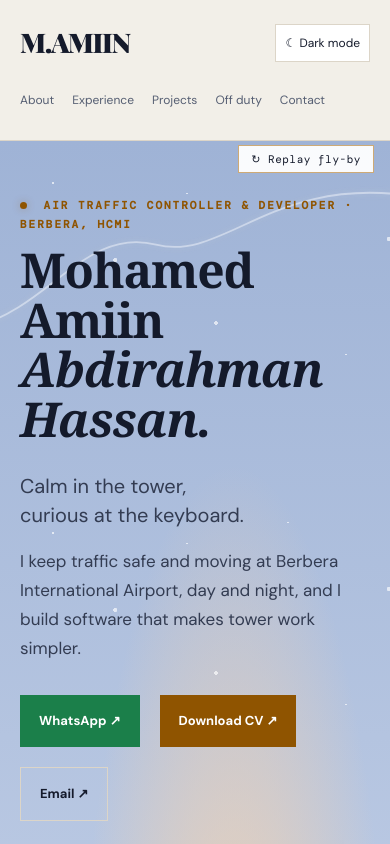
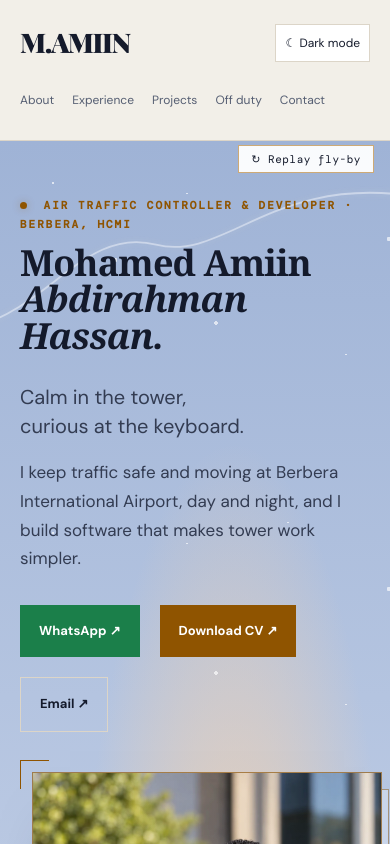
Before and after one commit to MohAmiin/MohAmiin.github.io, a Next.js app in the folder site/: page / in a window 390 px wide. Shown: the top 844 px of the page. Built offline with nearby package versions, Linux system fonts and the light colour scheme; a web font is replaced by a local one.

Commit message:
Size homepage name for two desktop lines and mobile wrapping

```diff
--- a/site/app/globals.css
+++ b/site/app/globals.css
@@ -150,7 +150,9 @@ html[data-theme="light"] .flight-plane{fill:#fff;filter:drop-shadow(0 1px 4px #1
 
 /* Midnight v3: hero portrait framing, editorial page layouts, scroll reveal, Dawn refinements */
 .midnight-hero .hero-grid{grid-template-columns:minmax(0,1.15fr) minmax(0,.85fr);gap:clamp(40px,6vw,88px);padding-top:56px;padding-bottom:64px}
-.midnight-hero h1{font-size:clamp(48px,5.4vw,84px);line-height:1.04;letter-spacing:-.025em;text-wrap:balance;margin:6px 0 0}
+.midnight-hero h1{font-size:clamp(36px,3.5vw,52px);line-height:1.02;letter-spacing:-.025em;text-wrap:balance;margin:6px 0 0}
+@media(min-width:851px){.midnight-hero h1,.midnight-hero h1 em{white-space:nowrap}}
+@media(max-width:850px){.midnight-hero h1{font-size:clamp(36px,8.5vw,48px)}.midnight-hero h1 em{white-space:normal}}
 .midnight-hero .hello{margin:22px 0 14px}
 .midnight-hero .lead{font-size:clamp(20px,2vw,24px);margin:28px 0 10px}
 .midnight-hero .hero-copy{font-size:17px;line-height:1.7;max-width:520px}
```
